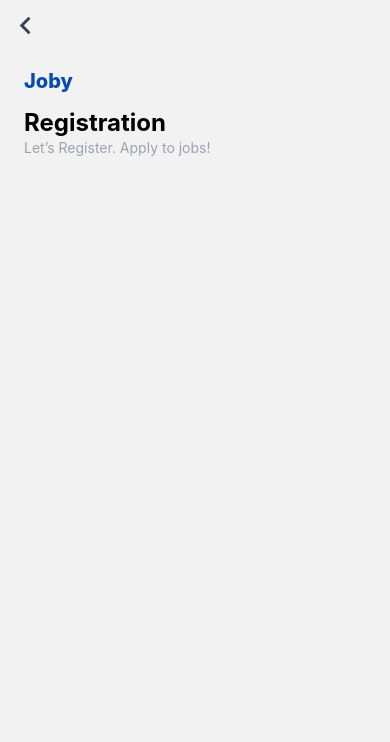
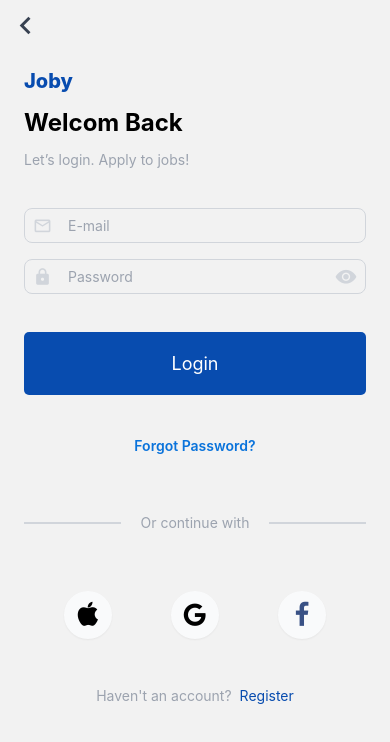
Before and after one commit to elalami-m/job-search-app, a React Native app: screen /Login in a window 390 px wide. Shown: the top 742 px of the page. Built offline with nearby package versions, Linux system fonts and the light colour scheme.

Commit message:
add login page & edit Line/inputComponent components

```diff
--- a/components/Line.tsx
+++ b/components/Line.tsx
@@ -1,25 +1,21 @@
-import { NativeStackNavigationProp } from "@react-navigation/native-stack";
-import { ParamListBase } from "@react-navigation/native";
-import { AndroidSafeAreaView } from "../components";
 import { View, Text } from "react-native";
 import React from "react";
 
 type Props = {
-    contentText?: string
+  contentText: string;
+  className?: string;
 };
 
-const Line: React.FC<Props> = ({
-    contentText
-}) => {
-    return (
-        <View className="flex">
-            <View className="flex flex-row mt-4 w-full justify-between">
-                <View className="border-[0.3px] h-0 border-gray-400 w-1/4 mt-3"></View>
-                <Text className="w-2/4 text-center text-gray-400">{contentText}</Text>
-                <View className="border-[0.3px] h-0 border-gray-400 w-1/4 mt-3"></View>
-            </View>
-        </View>
-    );
+const Line: React.FC<Props> = ({ contentText, className }) => {
+  return (
+    <View className={`my-2 ${className ?? ""}`}>
+      <View className="flex-row mt-4 w-full justify-between items-center">
+        <View className="flex-row flex-1 border-[0.3px] h-0 border-gray-300" />
+        <Text className="px-5 text-center text-gray-400">{contentText}</Text>
+        <View className="flex-row flex-1 border-[0.3px] h-0 border-gray-300" />
+      </View>
+    </View>
+  );
 };
 
 export default Line;
--- a/components/TextInputComponent.tsx
+++ b/components/TextInputComponent.tsx
@@ -1,69 +1,67 @@
-import { View, Text, TextInput, TouchableOpacity } from "react-native";
-import { Ionicons } from '@expo/vector-icons';
-import {useState, ReactElement, FunctionComponent} from "react"
+import {
+  View,
+  TextInput,
+  TouchableOpacity,
+  KeyboardTypeOptions,
+} from "react-native";
+import { Ionicons } from "@expo/vector-icons";
+import { useState, ReactElement, FunctionComponent } from "react";
+import { colors } from "../constant";
 
 type Props = {
-    placeholder?: string,
-    className?: string,
-    type?: ('text' | 'password' | 'numeric'),
-    password?: boolean,
-    leftIcon?: JSX.Element | ReactElement | FunctionComponent,
+  placeholder?: string;
+  className?: string;
+  type?: KeyboardTypeOptions;
+  password?: boolean;
+  leftIcon?: JSX.Element | ReactElement | FunctionComponent;
 };
 
 const TextInputComponent: React.FC<Props> = ({
   placeholder,
   className,
+  password,
+  leftIcon,
   type,
-    password,
-    leftIcon
 }) => {
+  // for password input only :
+  const [eye, setEye] = useState(true);
 
-    const [eye, setEye] = useState(true)
-
-    const hideShow = () => {
-        setEye(!eye)
-
-    }
-
-    let addWidth = 8
-
-    // Add width while some compnent is undefined
-    leftIcon == undefined ? addWidth += 2 : null
-    !password ? addWidth += 2 : null
-
-    console.log(addWidth);
+  const showText = () => {
+    setEye(!eye);
+  };
 
   return (
-        <View className={`flex flex-row justify-between ${className}`}>
-            {
-                leftIcon !== undefined ? (
-                    <View className="justify-center items-center w-2/12">
-                        {typeof (leftIcon) === 'function' ? leftIcon() : leftIcon}
+    <View
+      className={`flex-row justify-between ${
+        className ?? ""
+      } focus:border-primary-0 focus:border-2`}
+    >
+      {leftIcon && (
+        <View className="justify-center items-center px-2">
+          {typeof leftIcon === "function" ? leftIcon({}) : leftIcon}
         </View>
-                ) :
-                    null
-            }
-
-
+      )}
 
       <TextInput
-                placeholder={placeholder}
-                secureTextEntry={!password ? false : eye }
-                className={` ${!password && leftIcon == undefined ? "w-full pl-4" : `w-${addWidth}/12`}`}
+        className={`flex-1 p-2`}
+        secureTextEntry={!password ? false : eye}
+        placeholderTextColor={colors.gray[400]}
+        placeholder={placeholder ?? ""}
+        cursorColor={colors.primary[0]}
+        keyboardType={type}
       />
-            {
-                password ? (
+      {password && (
         <TouchableOpacity
-                        className="w-2/12 justify-center items-center"
-                        onPress={hideShow}
+          className="px-2 justify-center items-center"
+          onPress={showText}
         >
-                        <Ionicons name={eye ? "eye" : "eye-off"} size={22} color="#d1d5dd" />
+          <Ionicons
+            name={eye ? "eye" : "eye-off"}
+            size={22}
+            color={colors.gray[300]}
+          />
         </TouchableOpacity>
-                ) :
-                    (
-                        null
-                    )
-            }
+      )}
     </View>
   );
 };
--- a/constant/colors.ts
+++ b/constant/colors.ts
@@ -8,7 +8,7 @@ type TColors = {
 
 const colors: TColors = {
   primary: {
-    0: "#0A73DB", // DEFAULT
+    0: "#0A73DB",
     50: "#B6F7FC",
     100: "#85ECF9",
     200: "#4BD2F7",
@@ -20,6 +20,19 @@ const colors: TColors = {
     800: "#041658",
     900: "#02072C",
   },
+  gray: {
+    0: "#e5e7eb",
+    50: "#f9fafb",
+    100: "#f3f4f6",
+    200: "#e5e7eb",
+    300: "#d1d5db",
+    400: "#9ca3af",
+    500: "#6b7280",
+    600: "#4b5563",
+    700: "#374151",
+    800: "#1f2937",
+    900: "#111827",
+  },
 };
 
 export default colors;
--- a/screens/Login.tsx
+++ b/screens/Login.tsx
@@ -1,6 +1,14 @@
 import { NativeStackNavigationProp } from "@react-navigation/native-stack";
+import { MaterialCommunityIcons, FontAwesome } from "@expo/vector-icons";
 import { ParamListBase } from "@react-navigation/native";
-import { AndroidSafeAreaView, GoBack, Header } from "../components";
+import {
+  AndroidSafeAreaView,
+  GoBack,
+  Header,
+  Line,
+  TextInputComponent,
+} from "../components";
+
 import {
   View,
   Text,
@@ -8,7 +16,12 @@ import {
   TouchableWithoutFeedback,
   Keyboard,
   Platform,
+  ScrollView,
+  TouchableOpacity,
 } from "react-native";
+
+import { colors } from "../constant";
+import { Button } from "@rneui/themed";
 import React from "react";
 
 type Props = {
@@ -17,7 +30,6 @@ type Props = {
 
 const Login: React.FC<Props> = ({ navigation }) => {
   return (
-    <AndroidSafeAreaView removePaddingTop>
     <AndroidSafeAreaView className="flex flex-1 w-full px-2">
       <KeyboardAvoidingView
         behavior={Platform.OS === "ios" ? "padding" : "height"}
@@ -28,21 +40,86 @@ const Login: React.FC<Props> = ({ navigation }) => {
             <Header
               leftComponent={<GoBack back={() => navigation.goBack()} />}
             />
-
             <View className="flex-1 p-4">
               <Text className="text-xl font-extrabold text-primary-600">
                 Joby
               </Text>
-                <Text className="text-2xl font-bold mt-3">Registration</Text>
-                <Text className="text-gray-400">
-                  Let’s Register. Apply to jobs!
+              <Text className="text-2xl font-bold my-3">Welcom Back</Text>
+              <Text className="text-gray-400">Let’s login. Apply to jobs!</Text>
+              <ScrollView className="mt-8 space-y-4">
+                <View>
+                  <TextInputComponent
+                    className="border-[1px] my-2 border-gray-300 rounded-lg"
+                    placeholder="E-mail"
+                    leftIcon={
+                      <MaterialCommunityIcons
+                        name="email-outline"
+                        size={19}
+                        color={colors.gray[300]}
+                      />
+                    }
+                  />
+                  <TextInputComponent
+                    className="border-[1px] my-2 border-gray-300 rounded-lg"
+                    placeholder="Password"
+                    password
+                    leftIcon={
+                      <MaterialCommunityIcons
+                        color={colors.gray[300]}
+                        name="lock"
+                        size={19}
+                      />
+                    }
+                  />
+
+                  <Button
+                    containerStyle={{
+                      marginVertical: 30,
+                      borderRadius: 5,
+                      elevation: 4,
+                    }}
+                    buttonStyle={{
+                      paddingVertical: 20,
+                      backgroundColor: colors.primary[600],
+                    }}
+                  >
+                    Login
+                  </Button>
+
+                  <Text className="my-3 text-center font-semibold text-primary-0">
+                    Forgot Password?
                   </Text>
+
+                  <Line className="my-8" contentText="Or continue with" />
+
+                  <View className="flex flex-row justify-between py-3 px-10 my-4">
+                    <TouchableOpacity className="w-12 h-12 bg-gray-50 shadow-sm rounded-full justify-center items-center">
+                      <FontAwesome name="apple" size={26} color="black" />
+                    </TouchableOpacity>
+
+                    <TouchableOpacity className="w-12 h-12 bg-gray-50 shadow-sm rounded-full justify-center items-center">
+                      <FontAwesome name="google" size={26} color="black" />
+                    </TouchableOpacity>
+
+                    <TouchableOpacity className="w-12 h-12 bg-gray-50 shadow-sm rounded-full justify-center items-center">
+                      <FontAwesome name="facebook" size={26} color="#395185" />
+                    </TouchableOpacity>
+                  </View>
+                  <View className="flex flex-row justify-center space-x-2 pt-5">
+                    <Text className="text-gray-400">Haven't an account?</Text>
+                    <TouchableOpacity
+                      onPress={() => navigation.push("Register")}
+                    >
+                      <Text className="text-primary-600">Register</Text>
+                    </TouchableOpacity>
+                  </View>
+                </View>
+              </ScrollView>
             </View>
           </View>
         </TouchableWithoutFeedback>
       </KeyboardAvoidingView>
     </AndroidSafeAreaView>
-    </AndroidSafeAreaView>
   );
 };
 
--- a/screens/Register.tsx
+++ b/screens/Register.tsx
@@ -1,11 +1,35 @@
 import { NativeStackNavigationProp } from "@react-navigation/native-stack";
 import { ParamListBase } from "@react-navigation/native";
-import { AndroidSafeAreaView, ButtonComponent, GoBack, Header, Line, TextInputComponent } from "../components";
-import { View, Text, TextInput, Platform, ScrollView, TouchableOpacity, TouchableWithoutFeedback, Keyboard, KeyboardAvoidingView } from "react-native";
-import { Ionicons, AntDesign, MaterialCommunityIcons, Foundation, FontAwesome5, FontAwesome } from '@expo/vector-icons';
+import {
+  AndroidSafeAreaView,
+  ButtonComponent,
+  GoBack,
+  Header,
+  Line,
+  TextInputComponent,
+} from "../components";
+import {
+  View,
+  Text,
+  TextInput,
+  Platform,
+  ScrollView,
+  TouchableOpacity,
+  TouchableWithoutFeedback,
+  Keyboard,
+  KeyboardAvoidingView,
+} from "react-native";
+import {
+  Ionicons,
+  MaterialCommunityIcons,
+  Foundation,
+  FontAwesome5,
+  FontAwesome,
+  AntDesign,
+} from "@expo/vector-icons";
+import { GoogleIcon } from "../components/icons/RegisterIcons";
+import { Button } from "@rneui/base";
 import React from "react";
-import { Button } from "@rneui/base";
-import { GoogleIcon } from "../components/icons/RegisterIcons";
 
 type Props = {
   navigation: NativeStackNavigationProp<ParamListBase, "Register">;
@@ -18,32 +42,40 @@ const Register: React.FC<Props> = ({ navigation }) => {
         behavior={Platform.OS === "ios" ? "padding" : "height"}
         className="flex-1"
       >
-        <TouchableWithoutFeedback
-          onPress={() => Keyboard.dismiss()}
-        >
-
+        <TouchableWithoutFeedback onPress={() => Keyboard.dismiss()}>
           <View className="flex-1">
             <Header
               leftComponent={<GoBack back={() => navigation.goBack()} />}
             />
             <View className="flex-1 p-4">
-
-              <Text className="text-xl font-extrabold text-primary-600">Joby</Text>
-              <Text className="text-2xl font-bold mt-3">Registration</Text>
-              <Text className="text-gray-400">Let’s Register. Apply to jobs!</Text>
+              <Text className="text-xl font-extrabold text-primary-600">
+                Joby
+              </Text>
+              <Text className="text-2xl font-bold my-3">Registration</Text>
+              <Text className="text-gray-400">
+                Let’s Register. Apply to jobs!
+              </Text>
               <ScrollView className="mt-8 space-y-4">
                 <View>
                   <TextInputComponent
                     placeholder="Full Name"
                     className="border-[1px] border-gray-300  h-12 rounded-lg"
-                    leftIcon={<AntDesign name="user" size={19} color="#d1d5dd" />}
+                    leftIcon={
+                      <AntDesign name="user" size={19} color="#d1d5dd" />
+                    }
                   />
                 </View>
                 <View>
                   <TextInputComponent
                     placeholder="E-mail"
                     className="border-[1px] border-gray-300  h-12 rounded-lg"
-                    leftIcon={<MaterialCommunityIcons name="email-outline" size={19} color="#d1d5dd" />}
+                    leftIcon={
+                      <MaterialCommunityIcons
+                        name="email-outline"
+                        size={19}
+                        color="#d1d5dd"
+                      />
+                    }
                   />
                 </View>
                 <View>
@@ -51,7 +83,9 @@ const Register: React.FC<Props> = ({ navigation }) => {
                     placeholder="Password"
                     className="border-[1px] border-gray-300  h-12 rounded-lg"
                     password
-                    leftIcon={<Foundation name="key" size={19} color="#d1d5dd" />}
+                    leftIcon={
+                      <Foundation name="key" size={19} color="#d1d5dd" />
+                    }
                   />
                 </View>
                 <View>
@@ -59,7 +93,9 @@ const Register: React.FC<Props> = ({ navigation }) => {
                     placeholder="Confirm Password"
                     className="border-[1px] border-gray-300  h-12 rounded-lg"
                     password
-                    leftIcon={<Foundation name="key" size={19} color="#d1d5dd" />}
+                    leftIcon={
+                      <Foundation name="key" size={19} color="#d1d5dd" />
+                    }
                   />
                 </View>
                 <View>
@@ -70,31 +106,25 @@ const Register: React.FC<Props> = ({ navigation }) => {
                   />
                 </View>
                 <View>
-                  <Line
-                    contentText="Or continue with"
-                  />
+                  <Line contentText="Or continue with" />
                 </View>
                 <View className="flex flex-row justify-between px-9 pt-3">
-                  <TouchableOpacity className="w-12 h-12 bg-[#fff] rounded-full justify-center items-center">
+                  <TouchableOpacity className="w-12 h-12 bg-gray-50 rounded-full justify-center items-center">
                     <FontAwesome name="apple" size={26} color="black" />
                   </TouchableOpacity>
-                  <TouchableOpacity className="w-12 h-12 bg-[#fff] rounded-full justify-center items-center">
-                  </TouchableOpacity>
-                  <TouchableOpacity className="w-12 h-12 bg-[#fff] rounded-full justify-center items-center">
+                  <TouchableOpacity className="w-12 h-12 bg-gray-50 rounded-full justify-center items-center"></TouchableOpacity>
+                  <TouchableOpacity className="w-12 h-12 bg-gray-50 rounded-full justify-center items-center">
                     <FontAwesome5 name="facebook" size={26} color="#395185" />
                   </TouchableOpacity>
                 </View>
                 <View className="flex flex-row justify-center space-x-2 pt-5">
                   <Text className="text-gray-400">Have an account?</Text>
-                  <TouchableOpacity
-                    onPress={() => navigation.push('Login')}
-                  >
+                  <TouchableOpacity onPress={() => navigation.push("Login")}>
                     <Text className="text-primary-600">Log in</Text>
                   </TouchableOpacity>
                 </View>
-                </ScrollView>
+              </ScrollView>
             </View>
-
           </View>
         </TouchableWithoutFeedback>
       </KeyboardAvoidingView>
```
Also changed, not shown: components/icons/RegisterIcons.tsx (+5 -8 lines). Lines whose indentation alone changed are shown as unchanged.
